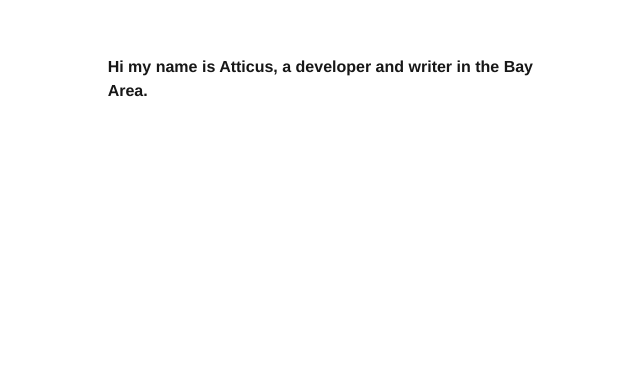
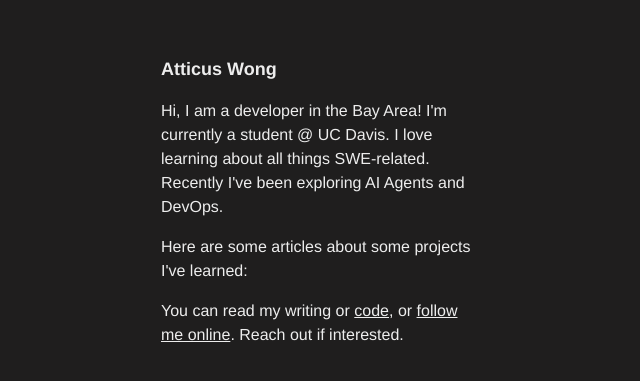
Before and after one commit to Atticus-Wong/portfolio, a Next.js app: page / in a window 1280 px wide. Shown: the part 105-486 px from the top of the page, without its empty margins (319-959 px from the left). Built offline with nearby package versions, Linux system fonts and the light colour scheme.

Commit message:
fix: landing page portfolio

```diff
--- a/src/app/globals.css
+++ b/src/app/globals.css
@@ -1,8 +1,8 @@
 @import "tailwindcss";
 
 :root {
-  --background: #ffffff;
-  --foreground: #171717;
+  --background: #1f1e1e;
+  --foreground: #ededed;
 }
 
 @theme inline {
@@ -14,7 +14,7 @@
 
 @media (prefers-color-scheme: dark) {
   :root {
-    --background: #0a0a0a;
+    --background: #1b1a1a;
     --foreground: #ededed;
   }
 }
--- a/src/app/page.tsx
+++ b/src/app/page.tsx
@@ -1,9 +1,27 @@
 export default function Home() {
   return (
     <div className="flex min-h-screen pt-40 justify-center">
-      <div className="w-1/3 font-bold">
-        Hi my name is Atticus, a developer and writer in the Bay Area.
-      </div>
+			<div className="flex flex-col gap-4 w-1/4">
+				<div className="font-extrabold text-lg">
+					Atticus Wong
+				</div>
+
+				<div className="font-medium">
+					Hi, I am a developer in the Bay Area! I&apos;m currently a student @ UC Davis. I love learning about all things SWE-related.
+					Recently I&apos;ve been exploring AI Agents and DevOps.
+				</div>
+
+				<div className="font-medium">
+					Here are some articles about some projects I&apos;ve learned:
+				</div>
+				<div className="font-medium">
+					You can read my writing or {" "}
+					<a href="https://github.com/Atticus-Wong" className="underline" target="_blank" rel="noopener noreferrer">code</a>,
+					or {" "}
+					<a href="https://www.linkedin.com/in/atticus-wong/" className="underline" target="_blank" rel="noopener noreferrer">follow me online</a>.
+					Reach out if interested.
+				</div>
+			</div>
     </div>
   );
 }
```
